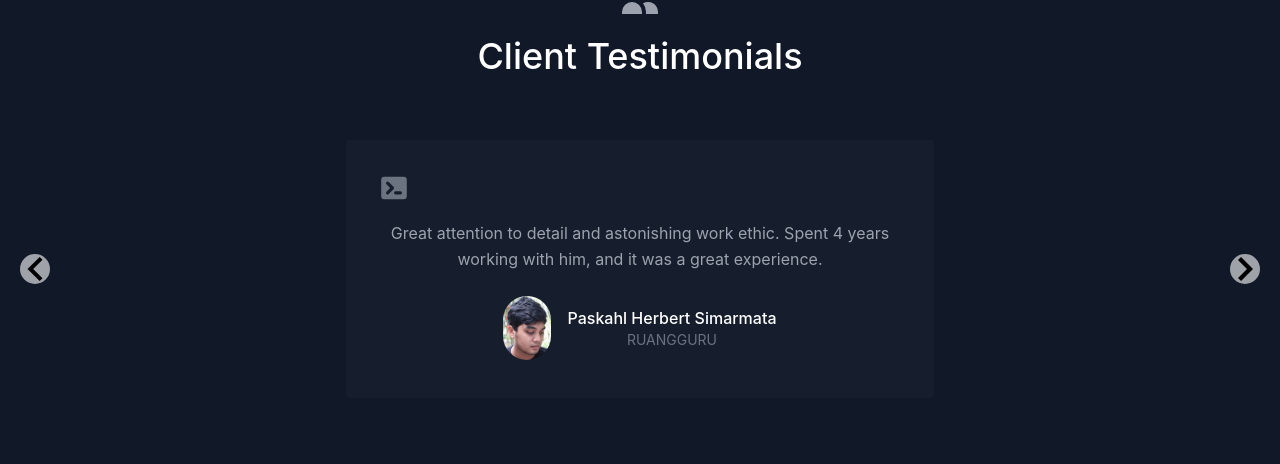
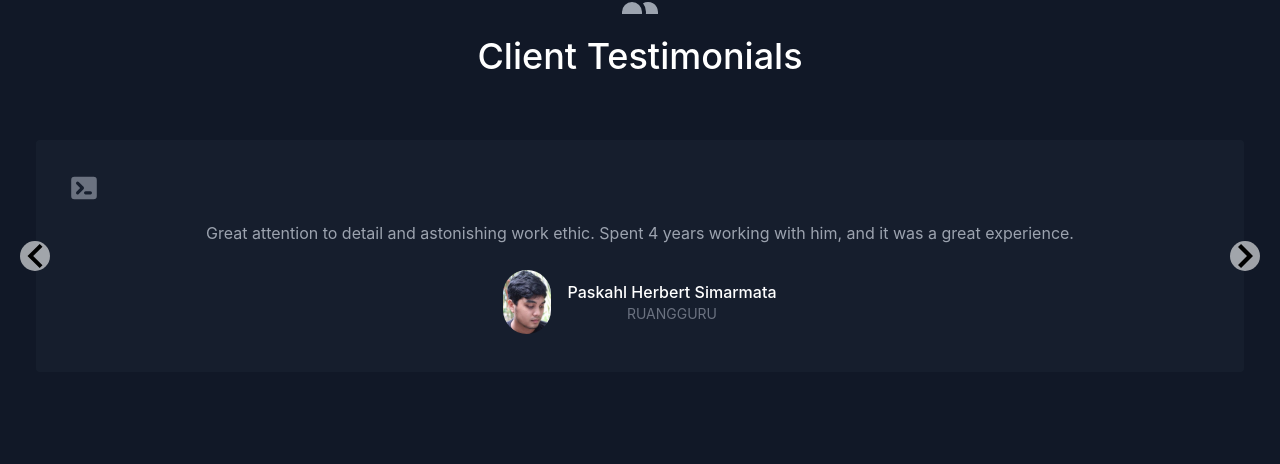
Before and after one commit to nomenklatur/my-portfolio, a React (Create React App) app: page / in a window 1280 px wide. Shown: the part 2125-2589 px from the top of the page. Built offline with nearby package versions, Linux system fonts and the light colour scheme; grey boxes are pictures that could not be loaded.

Commit message:
responsive and alert added

```diff
--- a/src/components/Contact.jsx
+++ b/src/components/Contact.jsx
@@ -10,8 +10,10 @@ export default function Contact() {
 
     emailjs.sendForm('service_defchyc', 'template_go7vjnl', form.current, 'RbtaqAGBWMzE_Wwi7')
       .then((result) => {
+          alert('Your message have been sent');
           console.log(result.text);
       }, (error) => {
+          alert('Oops something went wrong. Please try again in a minute');
           console.log(error.text);
       });
   };
--- a/src/components/Testimonials.jsx
+++ b/src/components/Testimonials.jsx
@@ -18,7 +18,7 @@ export default function Testimonials() {
         <Slide>
          {testimonials.map((testimonial, index)=> (
             <div className="each-slide" key={index}>
-              <div className="p-4 w-1/2 mx-auto">
+              <div className="p-4 w-1/2 md:w-full mx-auto">
               <div className="h-full bg-gray-800 bg-opacity-40 p-8 rounded">
                 <TerminalIcon className="block w-8 text-gray-500 mb-4" />
                 <p className="leading-relaxed mb-6">{testimonial.quote}</p>
```
